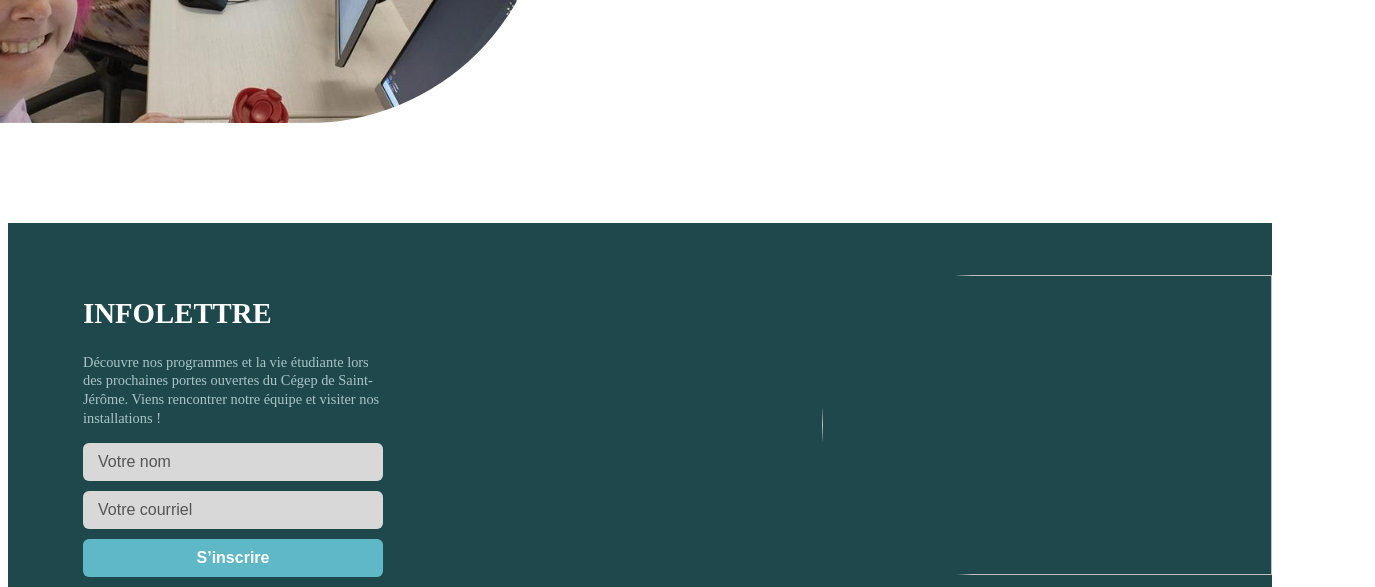
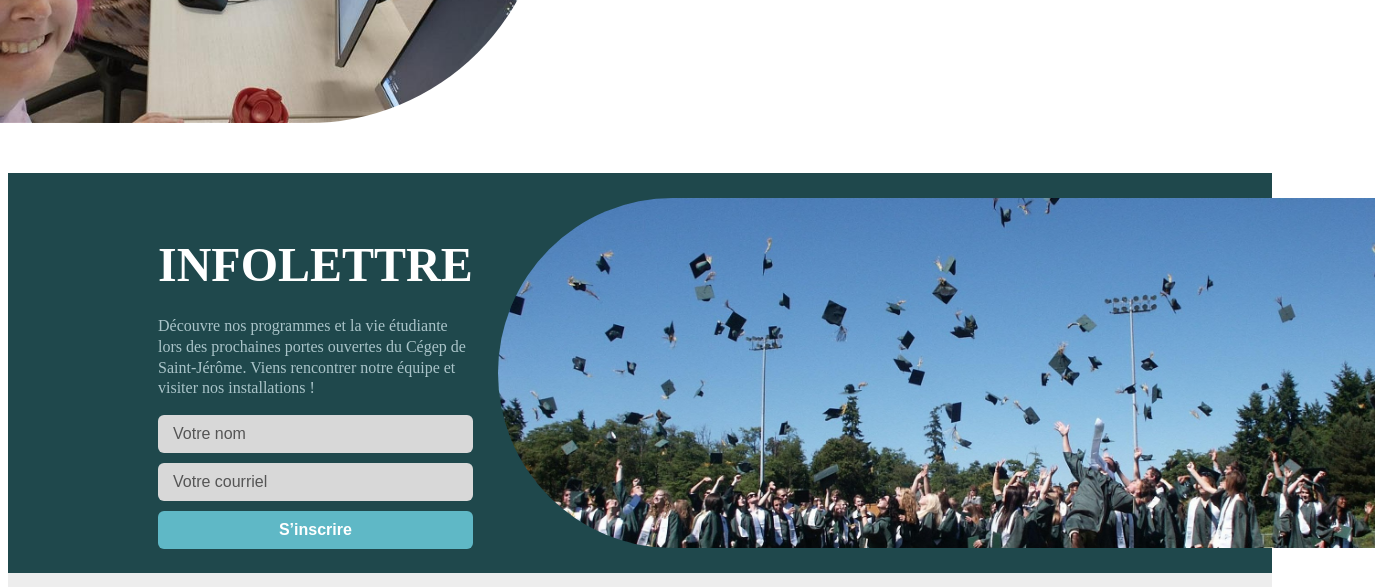
Before and after one commit to GabrielleElemond/projet_cours_01, a plain HTML site: page index.html in a window 1280 px wide. Shown: the part 1490-2077 px from the top of the page, 1375 px wide, since content can reach past the window. Drawn offline with Linux system fonts and the light colour scheme.

Commit message:
infolettre 2.0

```diff
--- a/css/infolettre.css
+++ b/css/infolettre.css
@@ -4,27 +4,28 @@
   display: flex;
   align-items: center;
   justify-content: space-between;
+  height: 400px;
 }
 
 .info {
   display: flex;
   flex-direction: column;
-  padding: 50px;
-  padding-left: 75px;
+  padding: 25px;
+  padding-left: 150px;
 }
 
 
 .infolettre h1 {
   text-transform: uppercase;
   font-weight: 900;
-  font-size: 1.8rem;
+  font-size: 3rem;
   margin-bottom: 0.5rem;
 }
 
 .infolettre p {
-  font-size: 0.9rem;
+  font-size: 1rem;
   line-height: 1.3;
-  max-width: 300px;
+  max-width: 325px;
   margin-bottom: 1rem;
   color: #aac4c9;
 }
@@ -68,9 +69,8 @@
 }
 
 .imgInfo {
-    z-index: 100;
-  width: 450px;
-  height: 300px;
+  width: 900px;
+  height: 350px;
   object-fit: cover;
-  border-radius: 150px 0 0 150px;
+  border-radius: 200px 0 0 200px;
 }
--- a/index.html
+++ b/index.html
@@ -73,7 +73,7 @@
                 <button type="submit">S’inscrire</button>
             </form>
         </div>
-        <img class="imgInfo" src="img/graduation.jpg" alt="">
+        <img class="imgInfo" src="images/graduation.jpg" alt="">
     </section>
     <footer>
         <img src="images/Logo.png" alt="">
```
